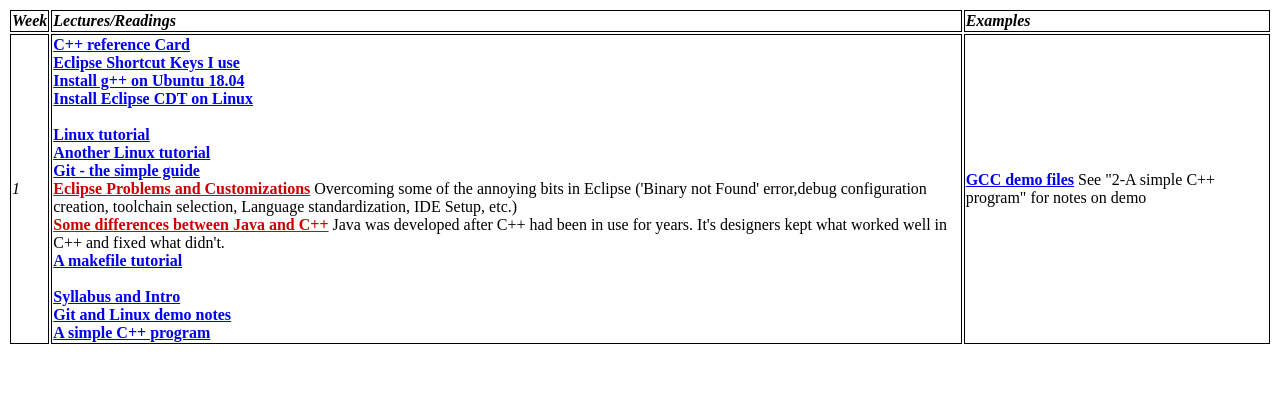
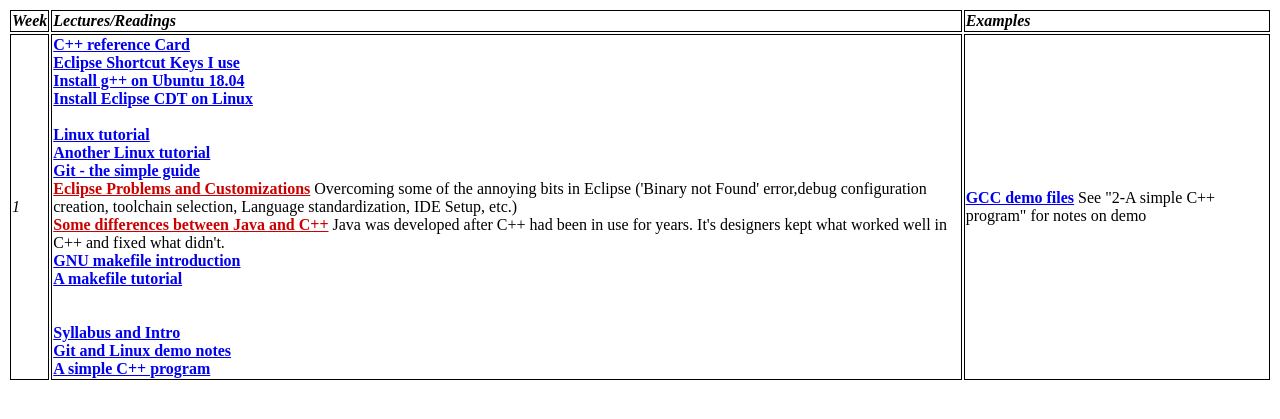
Before and after one commit to CNUClasses/CPSC327, a Jekyll site: the page navbar/Lectures.html, which Jekyll copies as it is, in a window 1280 px wide. Shown: the top 419 px of the page. Built offline with Jekyll 4.4.1, drawn with Linux system fonts in a browser that asks for light colours.

Commit message:
syllabus

```diff
--- a/navbar/Lectures.html
+++ b/navbar/Lectures.html
@@ -28,9 +28,8 @@
             	<strong><a href="https://github.com/CNUClasses/CPSC327/blob/master/content/Lectures/Eclipse_Customizations.pdf" style="color: #cc0000"> Eclipse Problems and Customizations</a></strong> Overcoming some of the annoying bits in Eclipse ('Binary not Found' error,debug configuration creation, toolchain selection, Language standardization, IDE Setup, etc.) <br>
             	<strong><a href="https://github.com/CNUClasses/CPSC327/blob/master/content/Lectures/1_Java_is_different_from_Cplusplus.pdf" style="color: #cc0000"> Some differences between Java and C++</a></strong> Java was developed after C++ had been in use for years.  It's designers kept what worked well in C++ and fixed what didn't. <br>
 
-				<strong><a href="http://mrbook.org/blog/tutorials/make/">A makefile tutorial</a></strong><br/>
-
-
+				<strong><a href="https://www.gnu.org/software/make/manual/html_node/Introduction.html">GNU makefile introduction</a></strong><br/>
+				<strong><a href="https://www.cs.swarthmore.edu/~newhall/unixhelp/howto_makefiles.html">A makefile tutorial</a></strong><br/> <br>
 
 				<br>
 				<strong><a href="https://github.com/CNUClasses/CPSC327/blob/master/content/Lectures/1_Syllabus_and_Intro.pdf"> Syllabus and Intro </a></strong><br>
```
